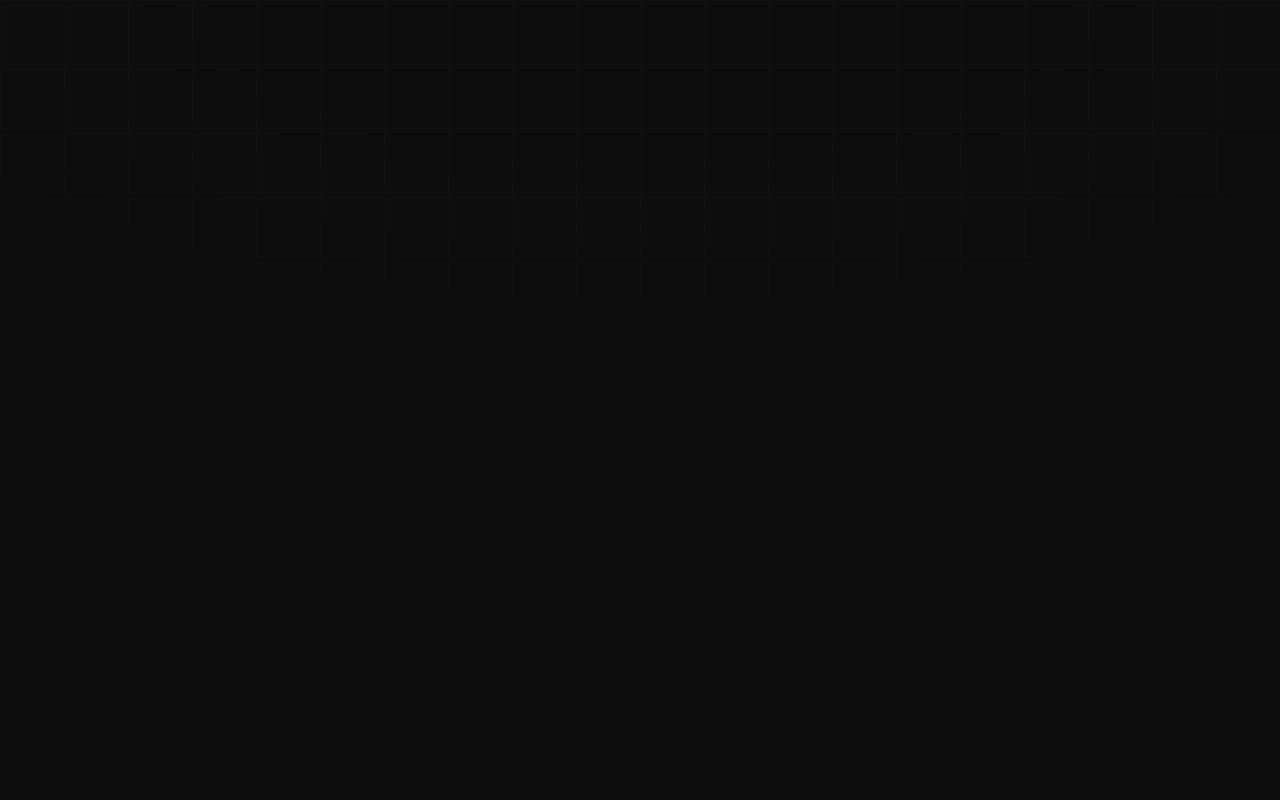
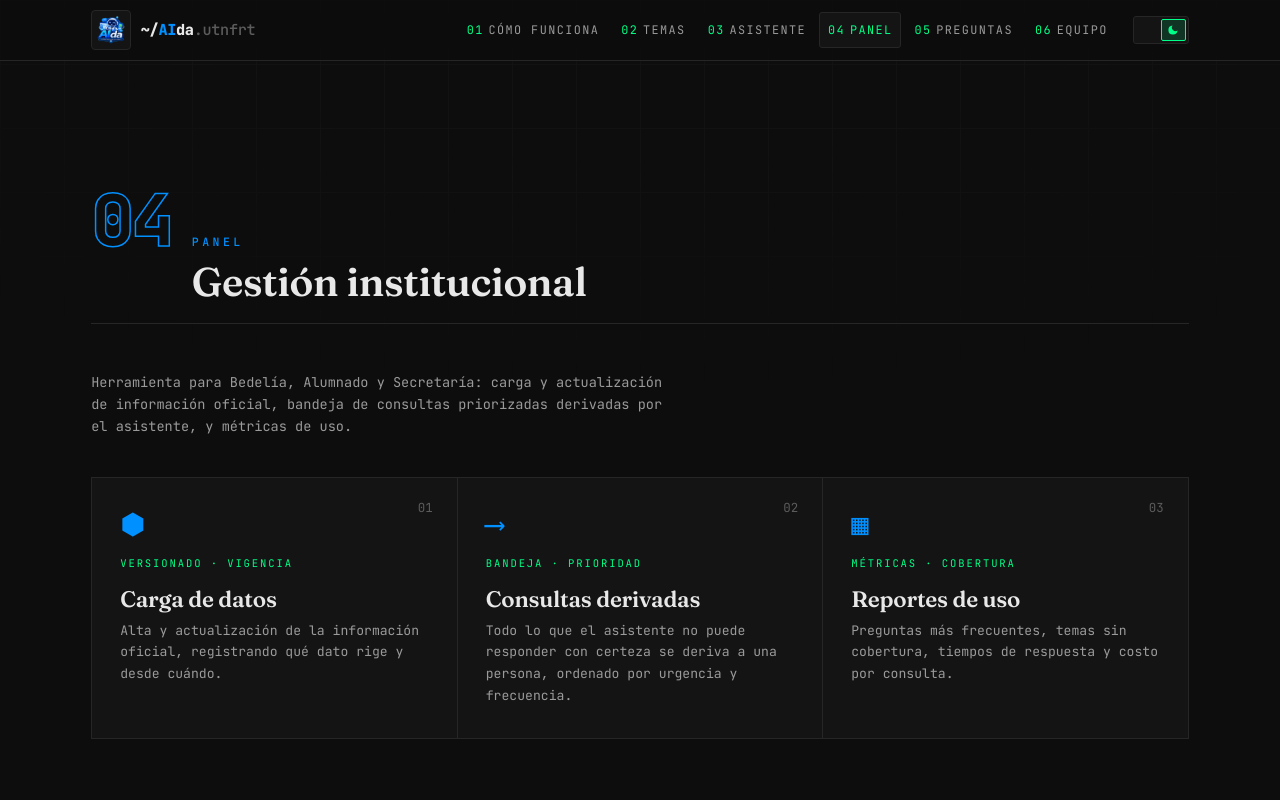
Before and after one commit to JuanDiaz26/aida-frontend, a React (Vite) app: page /panel in a window 1280 px wide. Before the commit this address had no page. Shown: the top 800 px of the page. Built offline with nearby package versions, Linux system fonts and the light colour scheme.

Commit message:
feat: crear la página Panel

```diff
--- a/src/App.jsx
+++ b/src/App.jsx
@@ -3,6 +3,7 @@ import { Route, Routes } from 'react-router-dom'
 import Layout from './components/Layout.jsx'
 import ComoFunciona from './pages/ComoFunciona.jsx'
 import Inicio from './pages/Inicio.jsx'
+import Panel from './pages/Panel.jsx'
 import Temas from './pages/Temas.jsx'
 
 const CLAVE_TEMA = 'aida-tema'
@@ -29,6 +30,7 @@ function App() {
         <Route index element={<Inicio />} />
         <Route path="como-funciona" element={<ComoFunciona />} />
         <Route path="temas" element={<Temas />} />
+        <Route path="panel" element={<Panel />} />
       </Route>
     </Routes>
   )
--- /dev/null
+++ b/src/data/panel.js
@@ -0,0 +1,21 @@
+export const herramientasPanel = [
+  {
+    glifo: '⬢',
+    etiqueta: 'Versionado · Vigencia',
+    titulo: 'Carga de datos',
+    texto: 'Alta y actualización de la información oficial, registrando qué dato rige y desde cuándo.',
+  },
+  {
+    glifo: '⟶',
+    etiqueta: 'Bandeja · Prioridad',
+    titulo: 'Consultas derivadas',
+    texto:
+      'Todo lo que el asistente no puede responder con certeza se deriva a una persona, ordenado por urgencia y frecuencia.',
+  },
+  {
+    glifo: '▦',
+    etiqueta: 'Métricas · Cobertura',
+    titulo: 'Reportes de uso',
+    texto: 'Preguntas más frecuentes, temas sin cobertura, tiempos de respuesta y costo por consulta.',
+  },
+]
--- /dev/null
+++ b/src/pages/Panel.jsx
@@ -0,0 +1,23 @@
+import { Container } from 'react-bootstrap'
+import EncabezadoSeccion from '../components/EncabezadoSeccion.jsx'
+import GrillaTarjetas from '../components/GrillaTarjetas.jsx'
+import { herramientasPanel } from '../data/panel.js'
+
+function Panel() {
+  return (
+    <section className="section-pad">
+      <Container>
+        <EncabezadoSeccion numero="04" kicker="Panel" titulo="Gestión institucional" />
+
+        <p className="sec-intro aparecer d1">
+          Herramienta para Bedelía, Alumnado y Secretaría: carga y actualización de información
+          oficial, bandeja de consultas priorizadas derivadas por el asistente, y métricas de uso.
+        </p>
+
+        <GrillaTarjetas items={herramientasPanel} className="aparecer d2" />
+      </Container>
+    </section>
+  )
+}
+
+export default Panel
```
